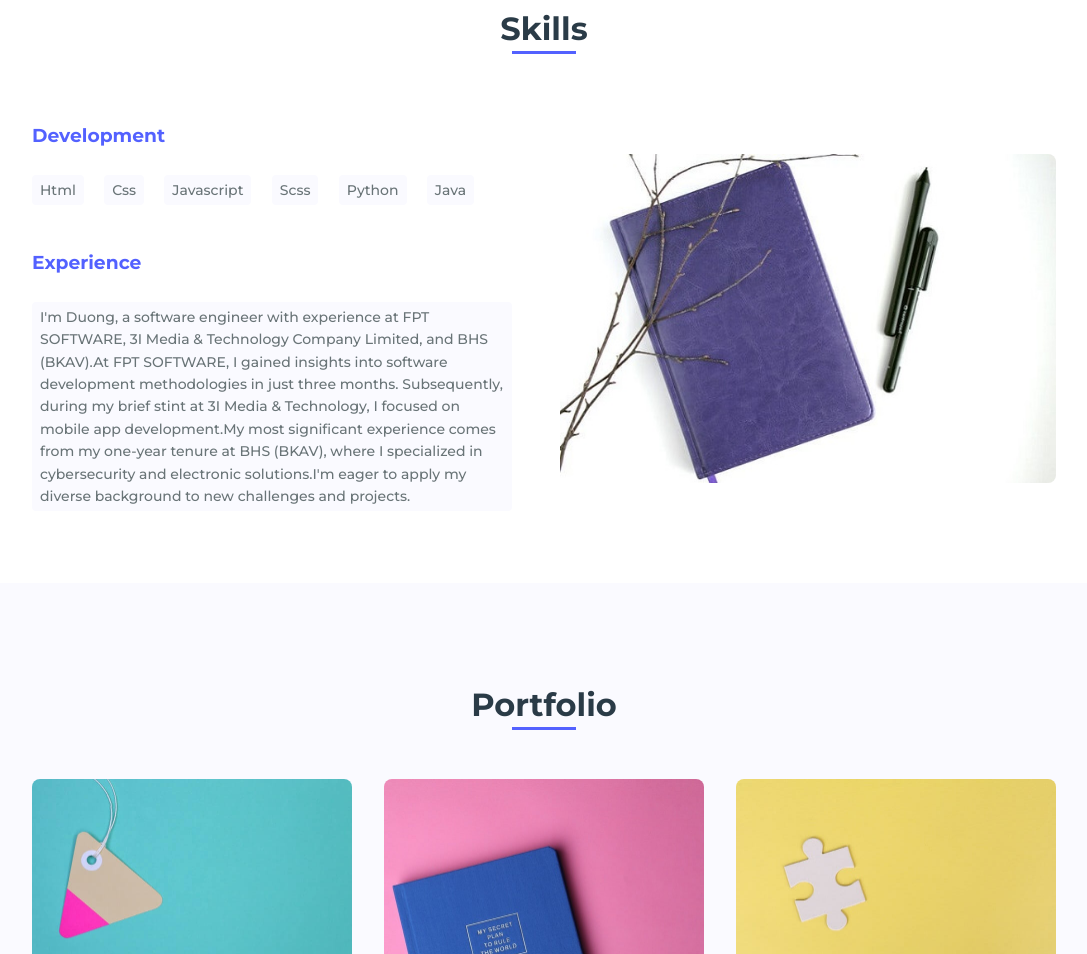
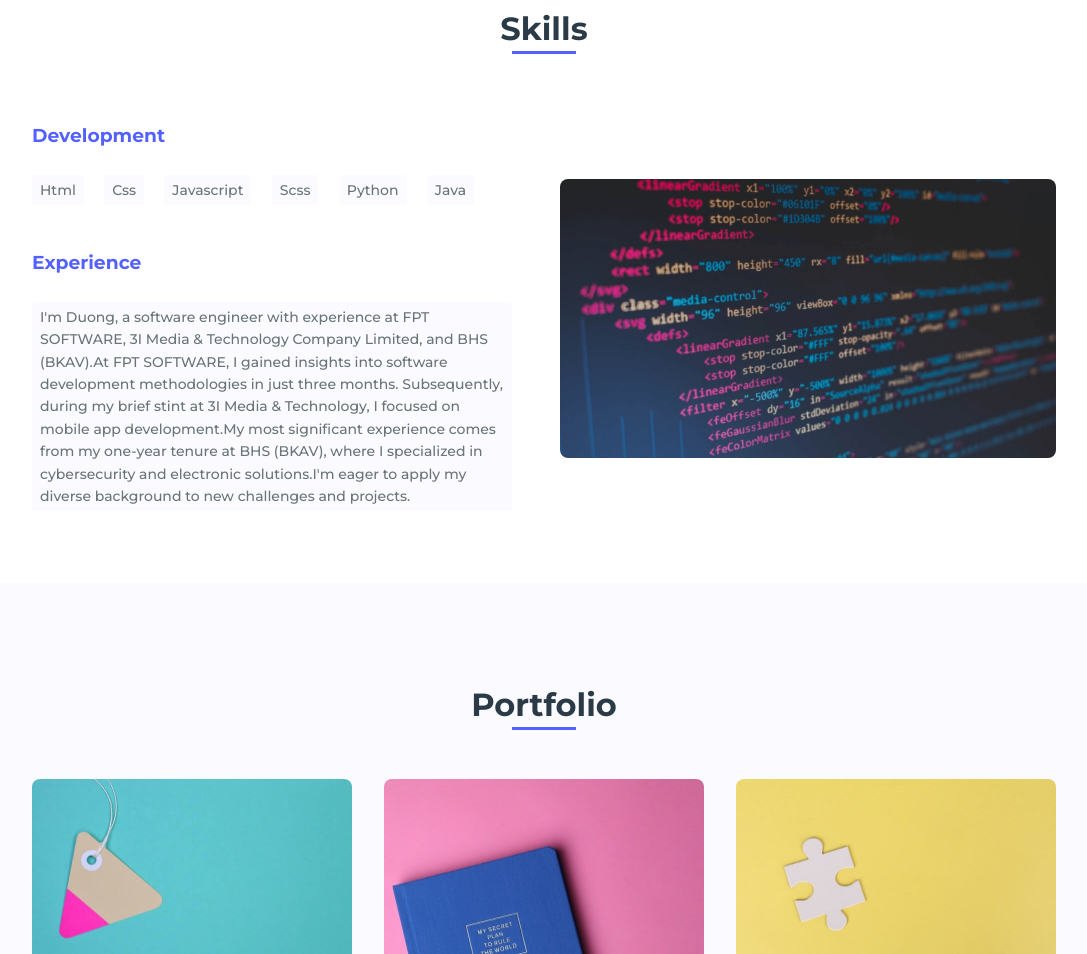
Before and after one commit to vud50055/Portfolio, a plain HTML site: page index.html in a window 1280 px wide. Shown: the part 1724-2678 px from the top of the page, without its empty margins (96-1183 px from the left). Drawn offline with nearby package versions, Linux system fonts and the light colour scheme.

Commit message:
first commit

```diff
--- a/index.html
+++ b/index.html
@@ -100,7 +100,7 @@
                     </div>
 
                     <div class="skills__img">
-                        <img src="assets/img/skill.jpg" alt="">
+                        <img src="assets/img/code-html.png" alt="">
                     </div>
                 </div>
             </section>
```
Also changed, not shown: assets/img/code-html.png (added).
